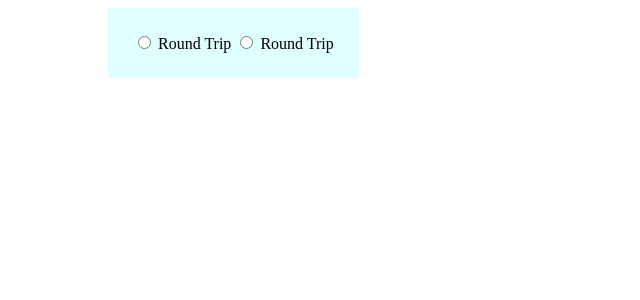
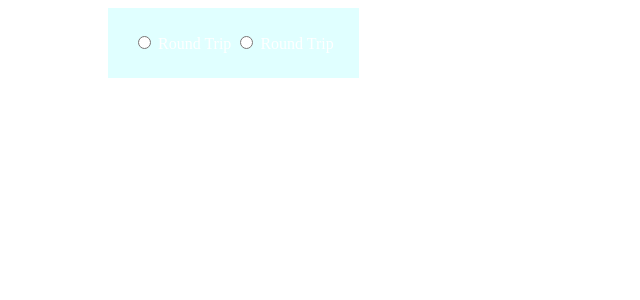
Before and after one commit to bvenky27/AirFly, a web app: file pages/test.html in a window 1280 px wide. Shown: the top 300 px of the page, without its empty margins (0-640 px from the left). Run offline with its HTML, style and script files only (its server is not run), Linux system fonts and the light colour scheme.

Commit message:
add changes to test

```diff
--- a/pages/test.html
+++ b/pages/test.html
@@ -15,7 +15,7 @@
 	   float: left;
 	   display: list-item;
 	   display: block;
-	   color: black;
+	   color: white;
 	   text-align: center;
 	 }
 	.reveal-if-active {
```
